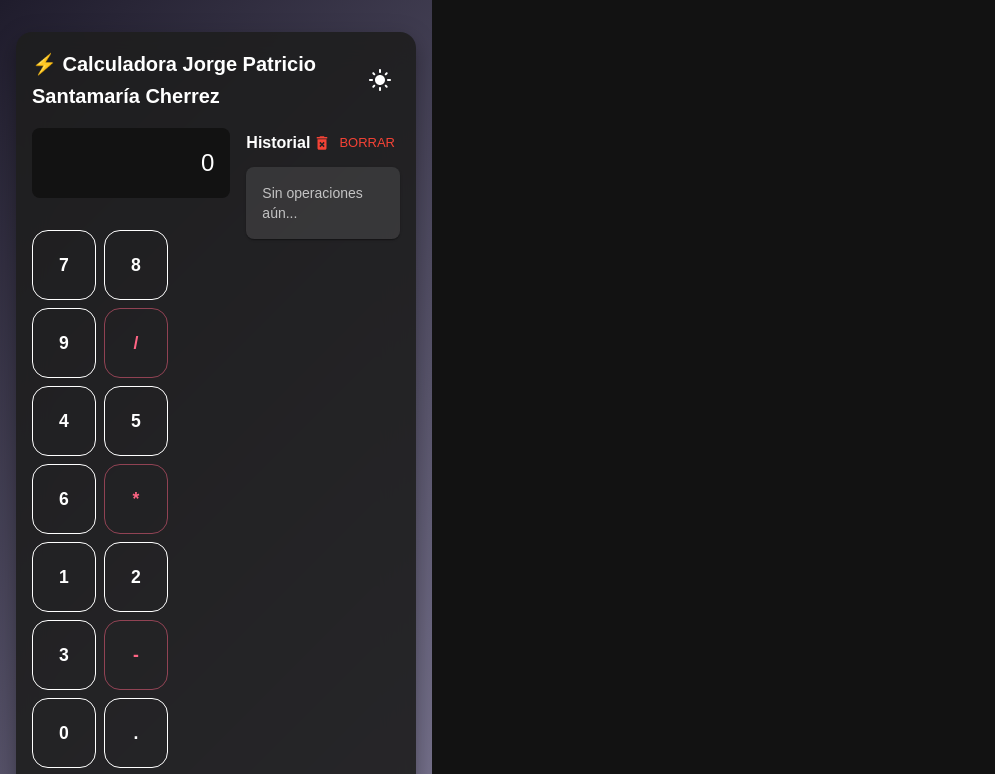
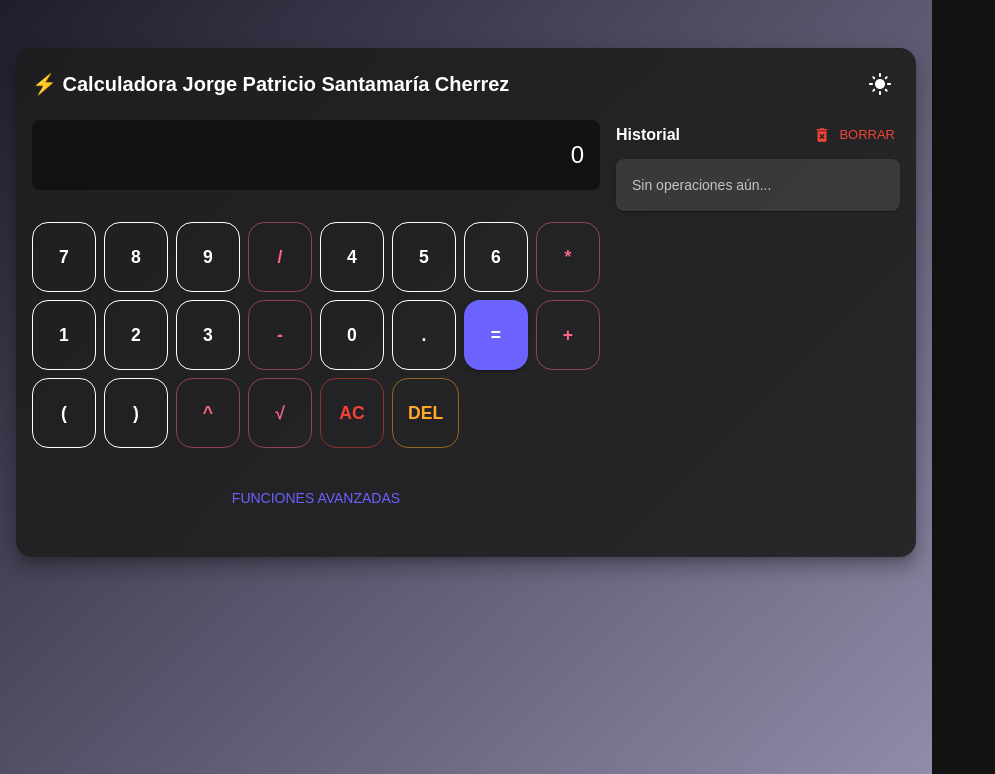
Before and after one commit to Patogol35/Calculadora, a React (Vite) app: page / in a window 1280 px wide. Shown: the top 774 px of the page, without its empty margins (0-995 px from the left). Built offline with nearby package versions, Linux system fonts and the light colour scheme.

Commit message:
Update App.jsx

```diff
--- a/src/App.jsx
+++ b/src/App.jsx
@@ -20,22 +20,13 @@ export default function App() {
 <Box
 sx={{
 minHeight: "100vh",
-          width: "100%", // asegura que no haya espacio lateral
 display: "flex",
 justifyContent: "center",
-          alignItems: { xs: "flex-start", md: "center" }, // arriba en móvil, centrado en desktop
+alignItems: { xs: "center", md: "flex-start" },
 background: darkMode
 ? "linear-gradient(135deg, #1f1c2c, #928dab)"
 : "linear-gradient(135deg, #f5f7fa, #c3cfe2)",
 p: 2,
-          pt: { xs: 3, md: 0 }, // margen superior en móvil
-          overflowX: "hidden", // previene scroll horizontal
-        }}
-      >
-        <Box
-          sx={{
-            width: "100%",
-            maxWidth: 400, // ancho máximo de la calculadora
 }}
 >
 <Calculator
@@ -44,7 +35,6 @@ export default function App() {
 setDarkMode={setDarkMode}
 />
 </Box>
-      </Box>
 </ThemeProvider>
 );
 }
```
Lines whose indentation alone changed are shown as unchanged.
